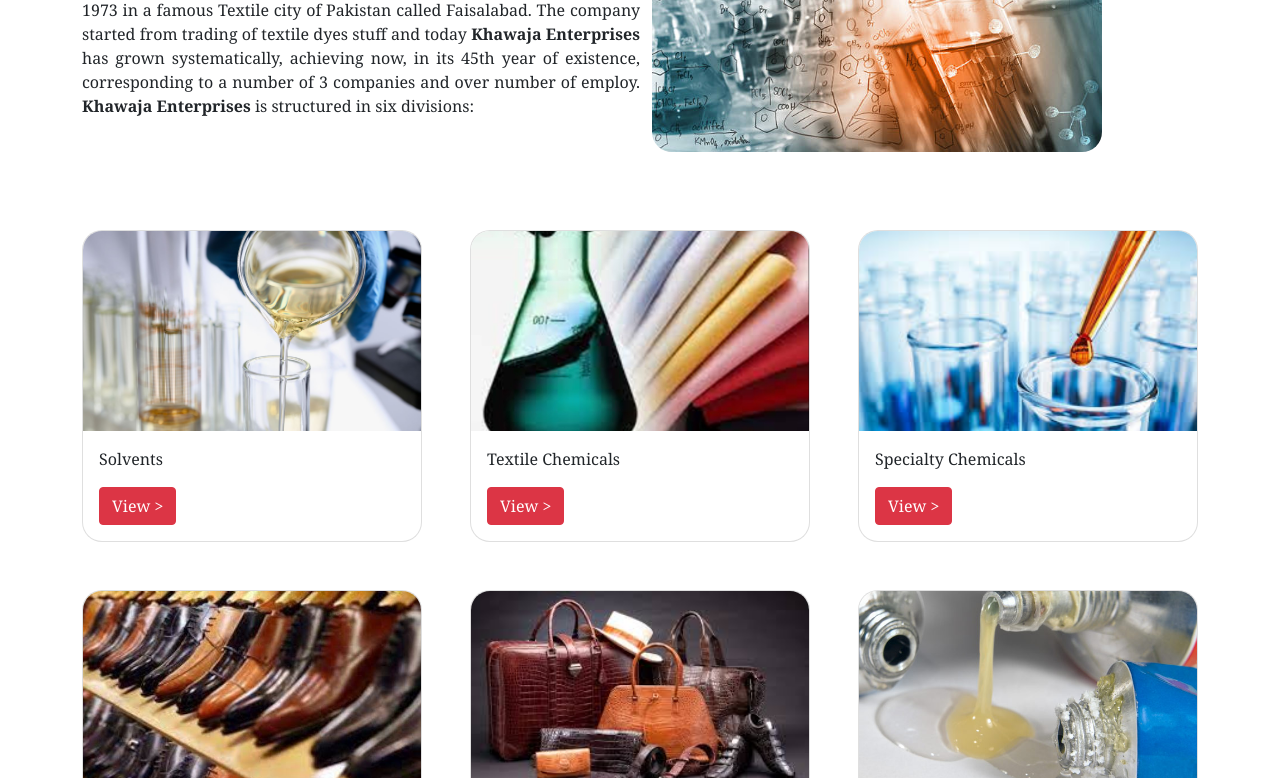
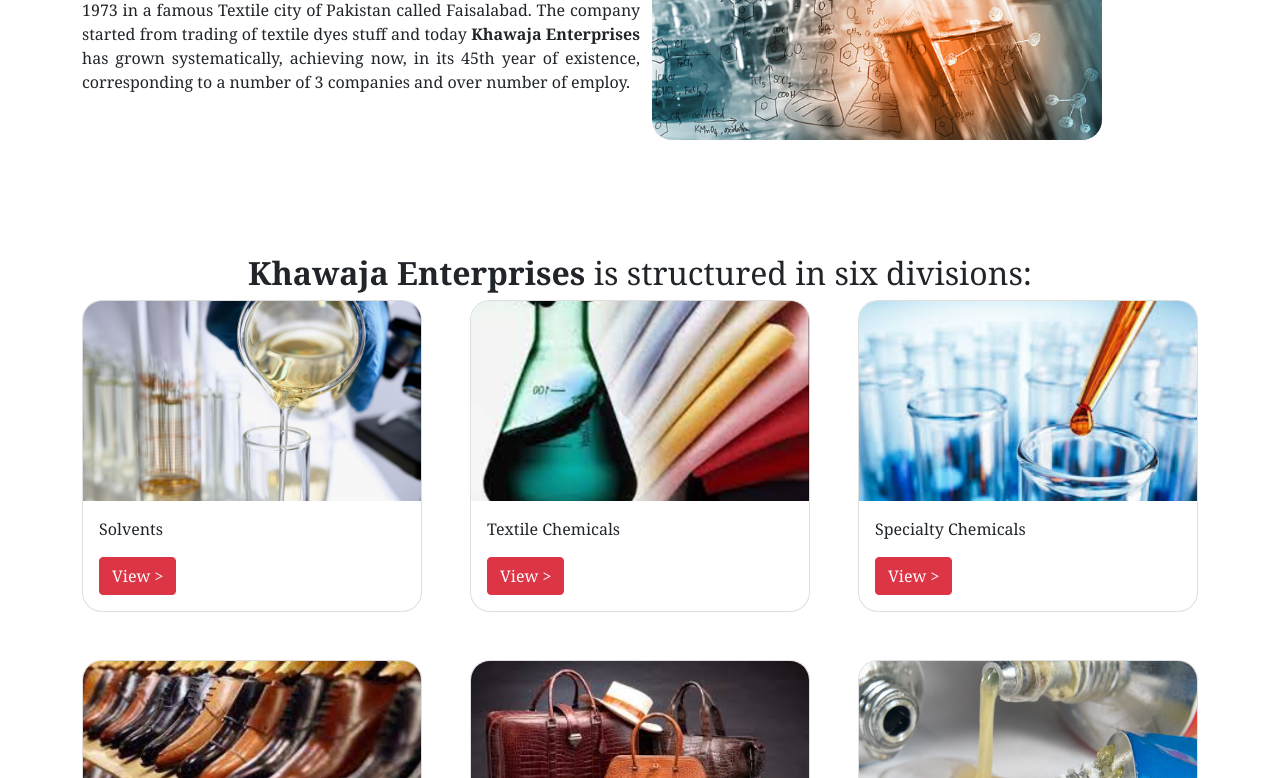
Before and after one commit to irfansaad402-blip/about, a plain HTML site: page index.html in a window 1280 px wide. Shown: the part 552-1330 px from the top of the page. Drawn offline with nearby package versions, Linux system fonts and the light colour scheme.

Commit message:
Your commit message

```diff
--- a/index.html
+++ b/index.html
@@ -89,7 +89,7 @@ p{
               <h4 class="text-center fw-bolder display-1 ">Our Story</h4>
               <p >
                   <strong>Khawaja Enterprises</strong> is a family owned company; it was established in 1973 in a famous Textile city of Pakistan called Faisalabad. The company started from trading of textile dyes stuff and today   <strong>Khawaja Enterprises</strong> has grown systematically, achieving now, in its 45th year of existence, corresponding to a number of 3 companies and over number of employ.
-                  <strong>Khawaja Enterprises</strong> is structured in six divisions:</p>
+              </p>
             </div>
             <div class="col-12 col-md-6">
                  <div class="container">
@@ -100,8 +100,8 @@ p{
         </section>
 </main>
 
-      <section class="container">
-
+      <section class="container py-5">
+    <h2 class="text-center">    <strong>Khawaja Enterprises</strong> is structured in six divisions:</h2>
                           <div class="row flex-wrap justify-content-center g-5  ">
 <div class="col-12 col-md-4">
        <div class="card">
```
